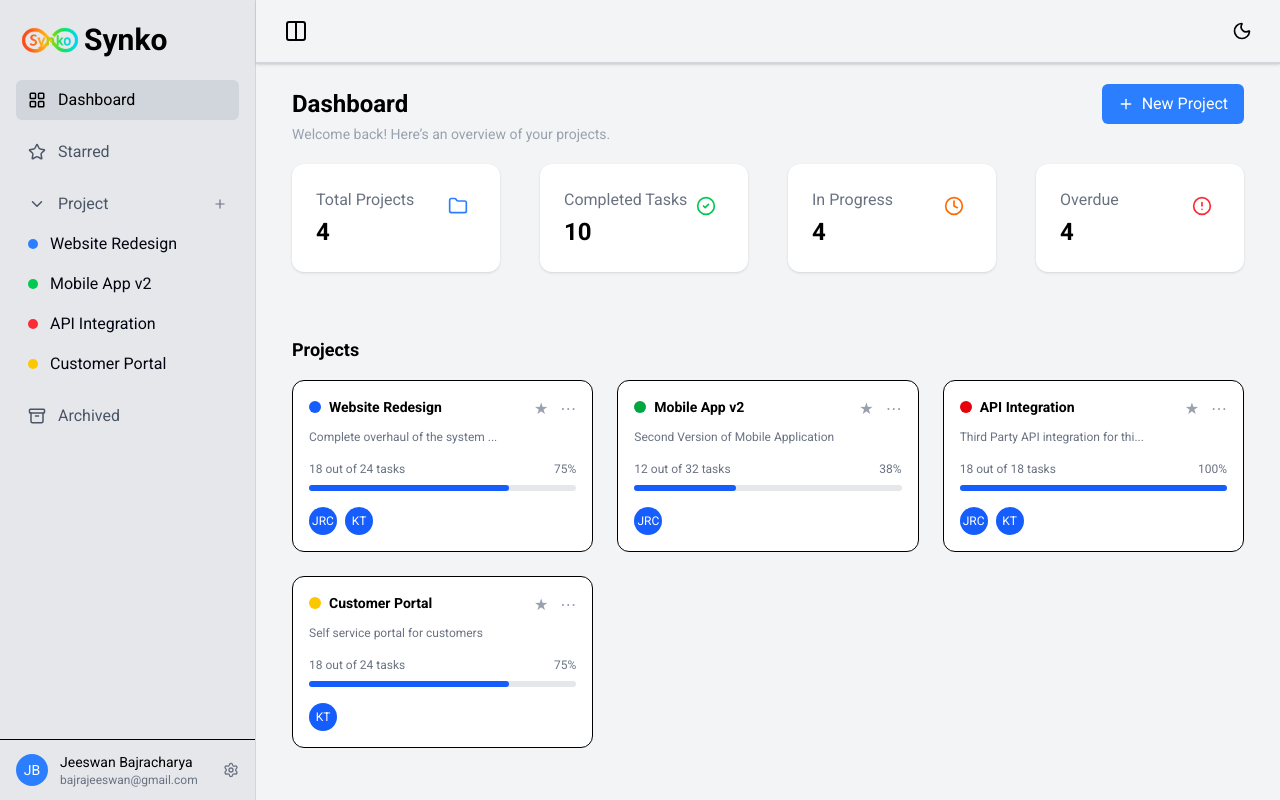
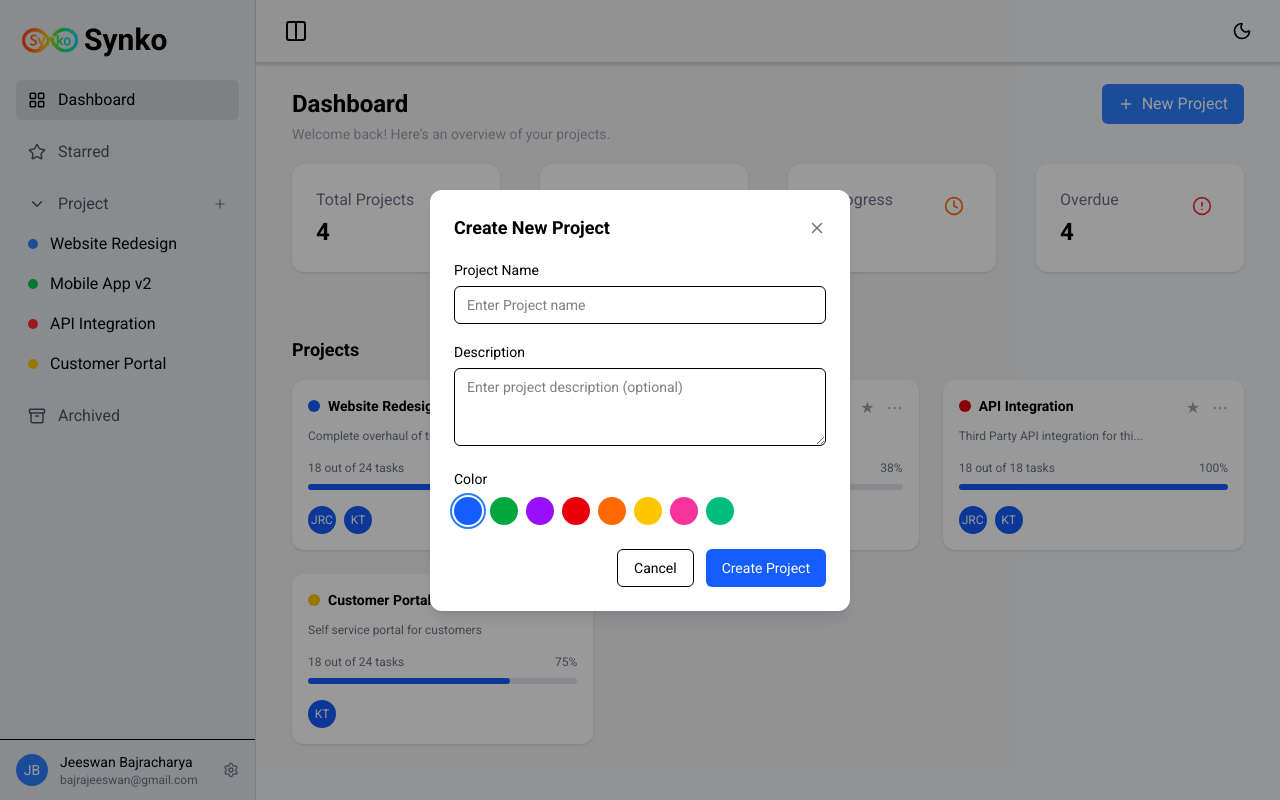
Before and after one commit to jeeswan/Synko-Frontend, a React (Vite) app in the folder Synko/: page /dashboard in a window 1280 px wide. Both pictures are taken after a click on the button "New Project". Built offline with nearby package versions, Linux system fonts and the light colour scheme.

Commit message:
Creating new Project/Pop up window form for project information

```diff
--- /dev/null
+++ b/Synko/src/components/CreateProject.jsx
@@ -0,0 +1,94 @@
+import { X } from "lucide-react";
+import { useState } from "react";
+
+const colors = [
+  "bg-blue-600",
+  "bg-green-600",
+  "bg-purple-600",
+  "bg-red-600",
+  "bg-orange-500",
+  "bg-yellow-400",
+  "bg-pink-500",
+  "bg-emerald-500",
+];
+
+const CreateProject = ({ onClose }) => {
+  const [selectedColor, setSelectedColor] = useState(colors[0]);
+
+  return (
+    <div className="fixed inset-0 z-50 flex items-center justify-center">
+
+      {/* Overlay */}
+      <div
+        className="absolute inset-0 bg-black/40"
+        onClick={onClose}
+      />
+
+      {/* Modal */}
+      <div className="relative bg-white w-[420px] rounded-xl p-6 shadow-lg z-10">
+
+        {/* Header */}
+        <div className="flex justify-between items-center mb-4">
+          <h2 className="text-lg font-semibold">Create New Project</h2>
+          <button onClick={onClose}>
+            <X className="text-gray-500 hover:text-gray-800 cursor-pointer" size={18} />
+          </button>
+        </div>
+
+        {/* Form */}
+        <div className="space-y-4">
+          <div>
+            <label className="text-sm font-medium">Project Name</label>
+            <input
+              type="text"
+              placeholder="Enter Project name"
+              className="mt-1 w-full border rounded-md px-3 py-2 text-sm focus:outline-none focus:ring-2 focus:ring-blue-500"
+            />
+          </div>
+
+          <div>
+            <label className="text-sm font-medium">Description</label>
+            <textarea
+              rows="3"
+              placeholder="Enter project description (optional)"
+              className="mt-1 w-full border rounded-md px-3 py-2 text-sm focus:outline-none focus:ring-2 focus:ring-blue-500"
+            />
+          </div>
+
+          {/* Color Picker */}
+          <div>
+            <label className="text-sm font-medium block mb-2">Color</label>
+            <div className="flex gap-2 flex-wrap">
+              {colors.map(color => (
+                <button
+                  key={color}
+                  onClick={() => setSelectedColor(color)}
+                  className={`w-7 h-7 rounded-full ${color}
+                    ${selectedColor === color ? "ring-2 ring-offset-2 ring-blue-500" : ""}
+                  `}
+                />
+              ))}
+            </div>
+          </div>
+        </div>
+
+        {/* Footer */}
+        <div className="flex justify-end gap-3 mt-6">
+          <button
+            onClick={onClose}
+            className="px-4 py-2 border rounded-md text-sm"
+          >
+            Cancel
+          </button>
+          <button
+            className="px-4 py-2 bg-blue-600 text-white rounded-md text-sm hover:bg-blue-700"
+          >
+            Create Project
+          </button>
+        </div>
+      </div>
+    </div>
+  );
+};
+
+export default CreateProject;
--- a/Synko/src/components/Dashboard/DashboardHeader.jsx
+++ b/Synko/src/components/Dashboard/DashboardHeader.jsx
@@ -1,14 +1,18 @@
-import React from 'react'
+import React, { useState } from 'react'
 import { Plus } from 'lucide-react'
+import CreateProject from '../CreateProject'
 
 const DashboardHeader = () => {
+  const [openProject, setOpenProject] = useState(false);
   return (
     <div>
       {/* Header */}
       <div className="flex items-center justify-between">
         <h1 className="text-2xl font-semibold">Dashboard</h1>
 
-        <button className="flex items-center gap-2 bg-blue-500 text-white px-4 py-2 rounded-md hover:bg-blue-600 transition">
+        <button
+          onClick={() => setOpenProject(true)}
+          className="flex items-center gap-2 bg-blue-500 text-white px-4 py-2 rounded-md hover:bg-blue-600 transition cursor-pointer">
           <Plus size={16} />
           New Project
         </button>
@@ -16,6 +20,7 @@ const DashboardHeader = () => {
       <div className='pb-4'>
         <p className='text-sm text-gray-400 font-light'>Welcome back! Here’s an overview of your projects.</p>
       </div>
+      {openProject && <CreateProject onClose={() => setOpenProject(false)} />}
     </div>
   )
 }
--- a/Synko/src/components/Dashboard/ProjectCard.jsx
+++ b/Synko/src/components/Dashboard/ProjectCard.jsx
@@ -9,7 +9,7 @@ const ProjectCard = ({ project }) => {
   const progress = Math.round((project.completed / project.total) * 100);
 
   return (
-    <div className="bg-white border rounded-xl p-4 hover:shadow-md transition">
+    <div className="bg-white rounded-xl p-4 shadow-sm hover:shadow-xl transition">
 
       {/* Header */}
       <div className="flex justify-between items-start">
```
